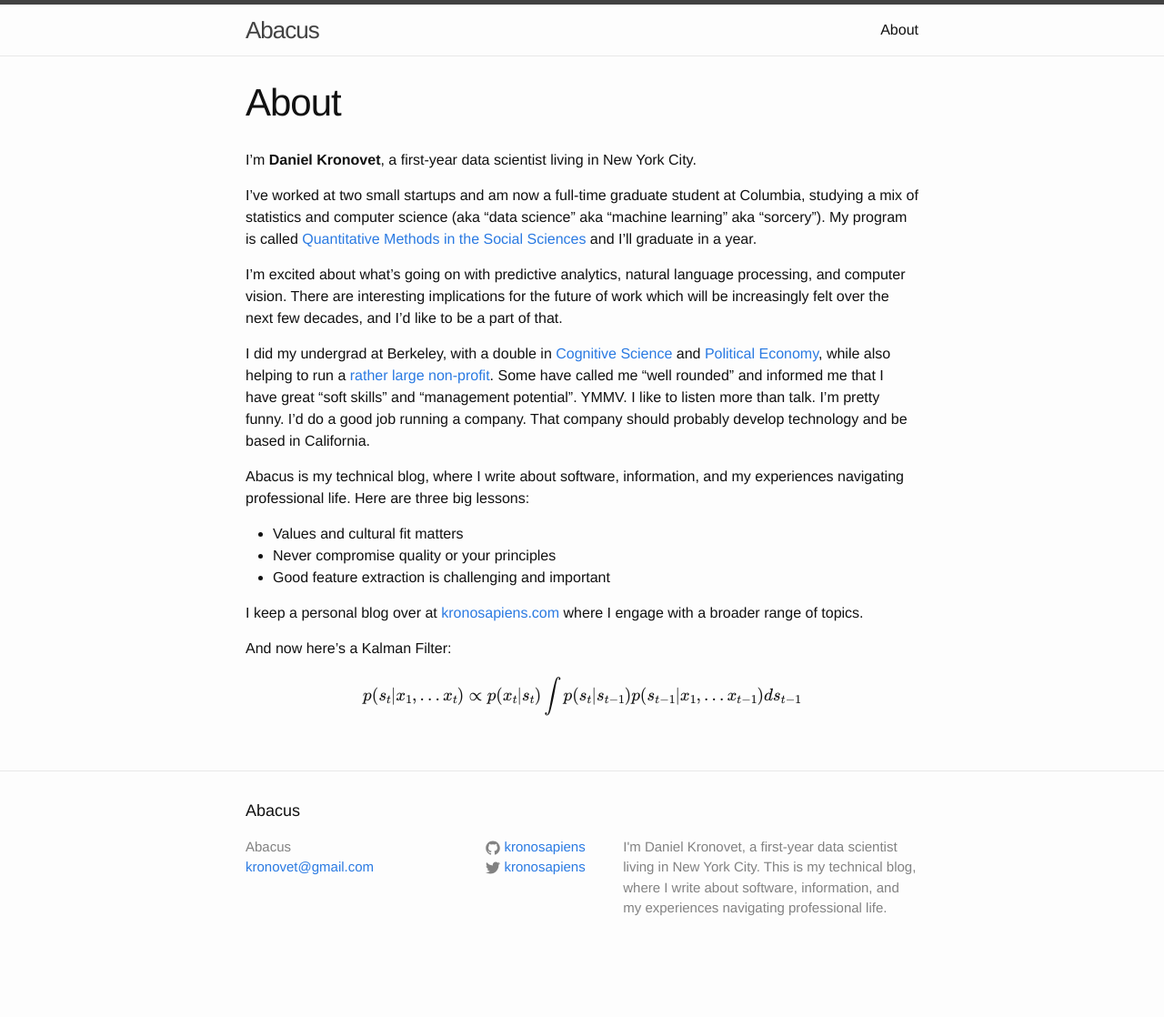
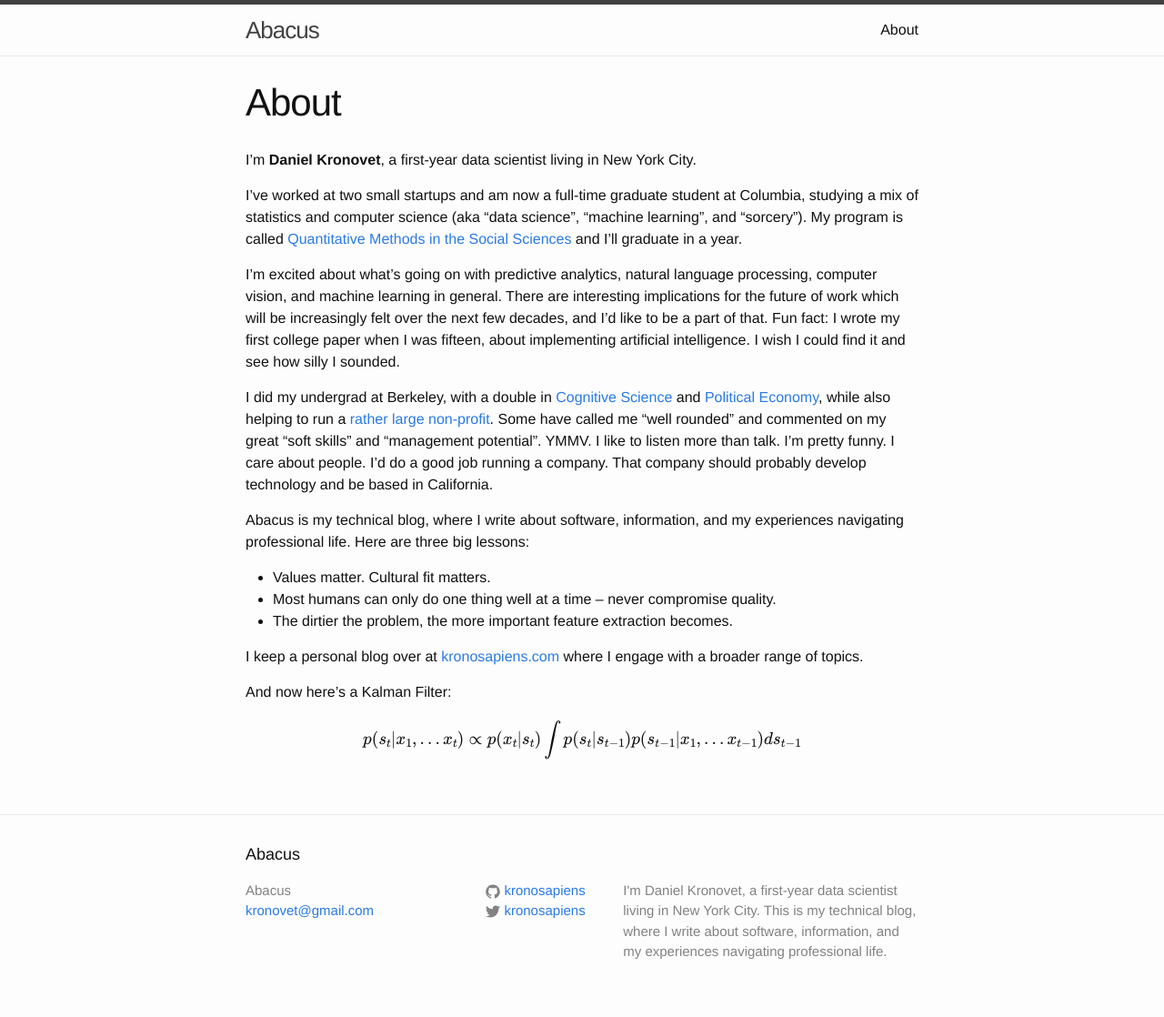
Before and after one commit to kronosapiens/kronosapiens.github.io, a Jekyll site: the page built from about.md, in a window 1280 px wide. Shown: the whole page at 91% size. Built offline with Jekyll 4.4.1, drawn with Linux system fonts in a browser that asks for light colours; formulas are drawn with MathJax 3; before the commit the page ends 1070 px from its top, so only the background shows below that.

Commit message:
another update to about

```diff
--- a/about.md
+++ b/about.md
@@ -6,17 +6,17 @@ permalink: /about/
 
   I'm **Daniel Kronovet**, a first-year data scientist living in New York City.
 
-  I've worked at two small startups and am now a full-time graduate student at Columbia, studying a mix of statistics and computer science (aka "data science" aka "machine learning" aka "sorcery"). My program is called [Quantitative Methods in the Social Sciences](http://qmss.columbia.edu/) and I'll graduate in a year.
+  I've worked at two small startups and am now a full-time graduate student at Columbia, studying a mix of statistics and computer science (aka "data science", "machine learning", and "sorcery"). My program is called [Quantitative Methods in the Social Sciences](http://qmss.columbia.edu/) and I'll graduate in a year.
 
-  I'm excited about what's going on with predictive analytics, natural language processing, and computer vision. There are interesting implications for the future of work which will be increasingly felt over the next few decades, and I'd like to be a part of that.
+  I'm excited about what's going on with predictive analytics, natural language processing, computer vision, and machine learning in general. There are interesting implications for the future of work which will be increasingly felt over the next few decades, and I'd like to be a part of that. Fun fact: I wrote my first college paper when I was fifteen, about implementing artificial intelligence. I wish I could find it and see how silly I sounded.
 
-  I did my undergrad at Berkeley, with a double in [Cognitive Science](http://cogsci.berkeley.edu/) and [Political Economy](http://iastp.berkeley.edu/pe), while also helping to run a [rather large non-profit](http://www.bsc.coop/). Some have called me "well rounded" and informed me that I have great "soft skills" and "management potential". YMMV. I like to listen more than talk. I'm pretty funny. I'd do a good job running a company. That company should probably develop technology and be based in California.
+  I did my undergrad at Berkeley, with a double in [Cognitive Science](http://cogsci.berkeley.edu/) and [Political Economy](http://iastp.berkeley.edu/pe), while also helping to run a [rather large non-profit](http://www.bsc.coop/). Some have called me "well rounded" and commented on my great "soft skills" and "management potential". YMMV. I like to listen more than talk. I'm pretty funny. I care about people. I'd do a good job running a company. That company should probably develop technology and be based in California.
 
   Abacus is my technical blog, where I write about software, information, and my experiences navigating professional life. Here are three big lessons:
 
-  - Values and cultural fit matters
-  - Never compromise quality or your principles
-  - Good feature extraction is challenging and important
+  - Values matter. Cultural fit matters.
+  - Most humans can only do one thing well at a time -- never compromise quality.
+  - The dirtier the problem, the more important feature extraction becomes.
 
   I keep a personal blog over at [kronosapiens.com](http://kronosapiens.com) where I engage with a broader range of topics.
 
```
